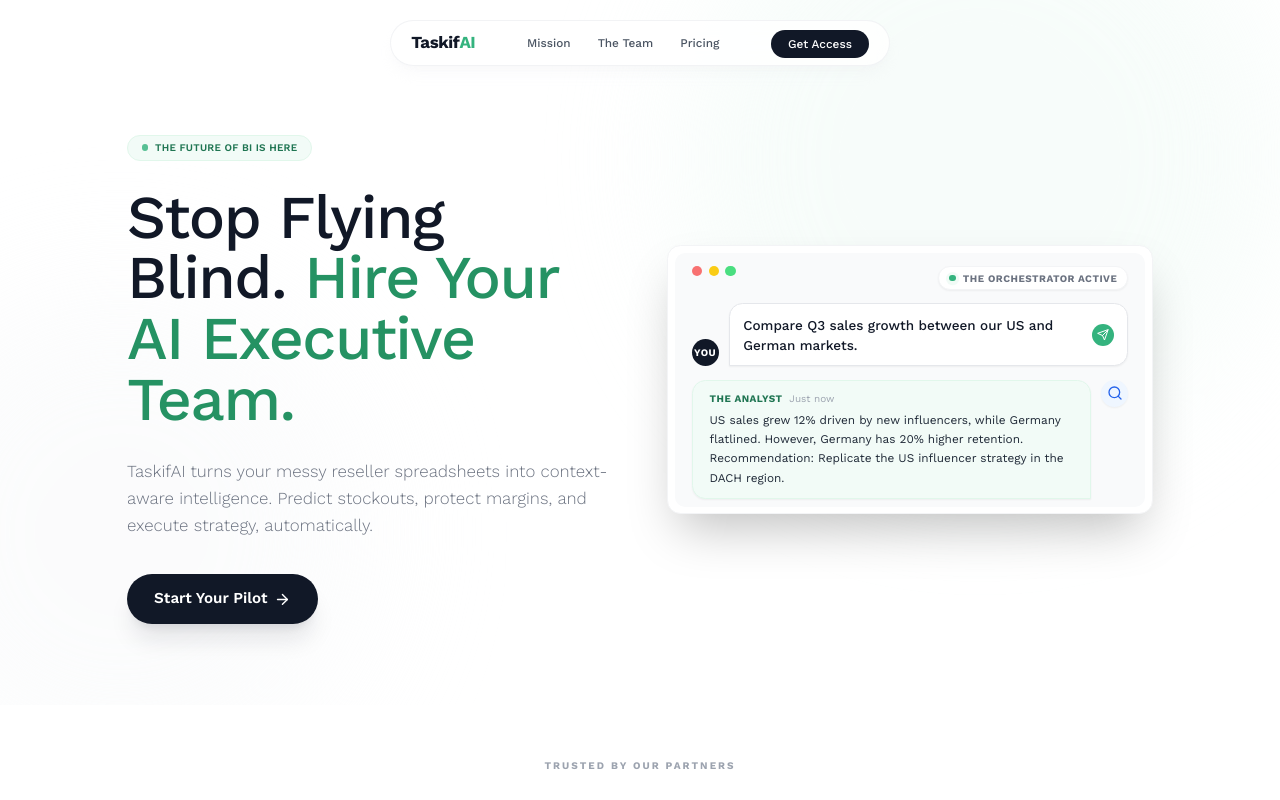
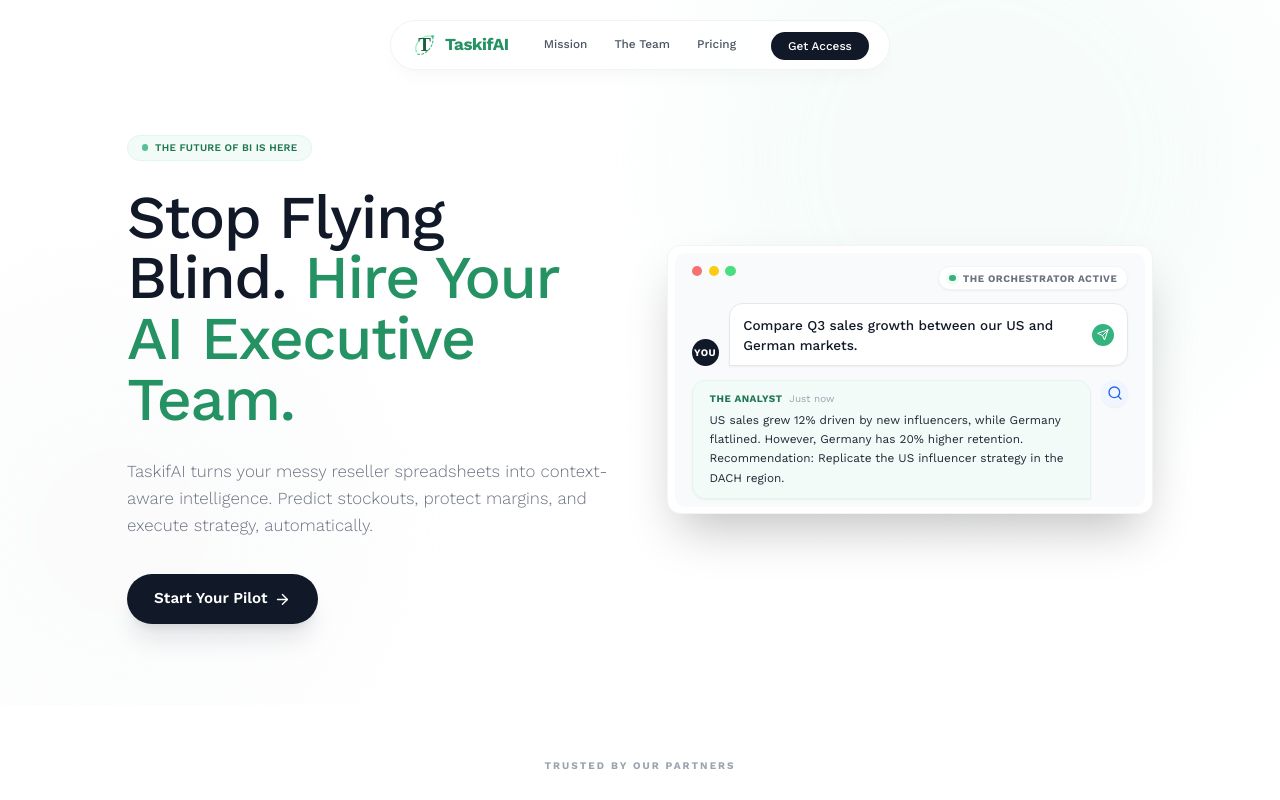
Before and after one commit to TaskifaiDavid/website4.0, a React (Vite) app: page / in a window 1280 px wide. Shown: the top 800 px of the page. Built offline with nearby package versions, Linux system fonts and the light colour scheme.

Commit message:
updated ui

```diff
--- a/components/Footer.tsx
+++ b/components/Footer.tsx
@@ -8,12 +8,25 @@
   return (
     <footer className="bg-gray-950 text-white py-16 border-t border-gray-900">
       <div className="max-w-7xl mx-auto px-4 sm:px-6 lg:px-8">
-        <div className="flex flex-col md:flex-row justify-between items-center gap-8">
-          <div className="text-center md:text-left">
-            <span className="text-2xl font-bold tracking-tight">
-              Taskif<span className="text-brand-500">AI</span>
-            </span>
-            <p className="text-gray-500 text-sm mt-2">
+        <div className="flex flex-col md:flex-row justify-between items-start md:items-center gap-8">
+          <div className="text-left">
+            <div className="flex items-center gap-2 mb-3">
+               {/* Custom T Logo SVG */}
+               <div className="relative w-8 h-8 flex items-center justify-center">
+                  <svg viewBox="0 0 40 40" fill="none" xmlns="http://www.w3.org/2000/svg" className="w-full h-full">
+                     <path d="M8 30C4 20 16 4 32 8" stroke="#86EFAC" strokeWidth="1.5" strokeLinecap="round" />
+                     <text x="20" y="30" fontSize="28" fontWeight="bold" fontFamily="serif" fill="#FFFFFF" textAnchor="middle">T</text>
+                     <path d="M10 34C18 38 36 24 32 8" stroke="#34B37E" strokeWidth="1.5" strokeLinecap="round" strokeDasharray="3 3" />
+                     <circle cx="32" cy="8" r="2" fill="#34B37E" className="animate-pulse" />
+                     <circle cx="8" cy="30" r="1.5" fill="#86EFAC" />
+                  </svg>
+               </div>
+               <span className="text-2xl font-bold tracking-tight text-white">Taskif<span className="text-brand-500">AI</span></span>
+            </div>
+            <p className="text-brand-400 font-medium text-sm tracking-wide">
+              The Operating System for Brand Intelligence
+            </p>
+            <p className="text-gray-500 text-xs mt-4">
               Malmö, Sweden (Minc Incubator)
             </p>
           </div>
--- a/components/Navbar.tsx
+++ b/components/Navbar.tsx
@@ -33,9 +33,23 @@
           <a
             href="#"
             onClick={(e) => scrollToSection(e, 'hero')}
-            className="text-xl font-bold tracking-tight text-gray-900 flex items-center"
+            className="flex items-center gap-2 group"
           >
-            Taskif<span className="text-brand-500">AI</span>
+            {/* Custom T Logo SVG */}
+            <div className="relative w-8 h-8 flex items-center justify-center">
+               <svg viewBox="0 0 40 40" fill="none" xmlns="http://www.w3.org/2000/svg" className="w-full h-full transform group-hover:scale-105 transition-transform duration-300">
+                  {/* Background Orbit */}
+                  <path d="M8 30C4 20 16 4 32 8" stroke="#86EFAC" strokeWidth="1.5" strokeLinecap="round" />
+                  {/* The Letter T */}
+                  <text x="20" y="30" fontSize="28" fontWeight="bold" fontFamily="serif" fill="#1C5D43" textAnchor="middle">T</text>
+                  {/* Foreground Orbit */}
+                  <path d="M10 34C18 38 36 24 32 8" stroke="#34B37E" strokeWidth="1.5" strokeLinecap="round" strokeDasharray="3 3" />
+                  {/* Dots */}
+                  <circle cx="32" cy="8" r="2" fill="#34B37E" className="animate-pulse" />
+                  <circle cx="8" cy="30" r="1.5" fill="#86EFAC" />
+               </svg>
+            </div>
+            <span className="text-xl font-bold tracking-tight text-brand-600">TaskifAI</span>
           </a>
 
           {/* Desktop Nav */}
```
